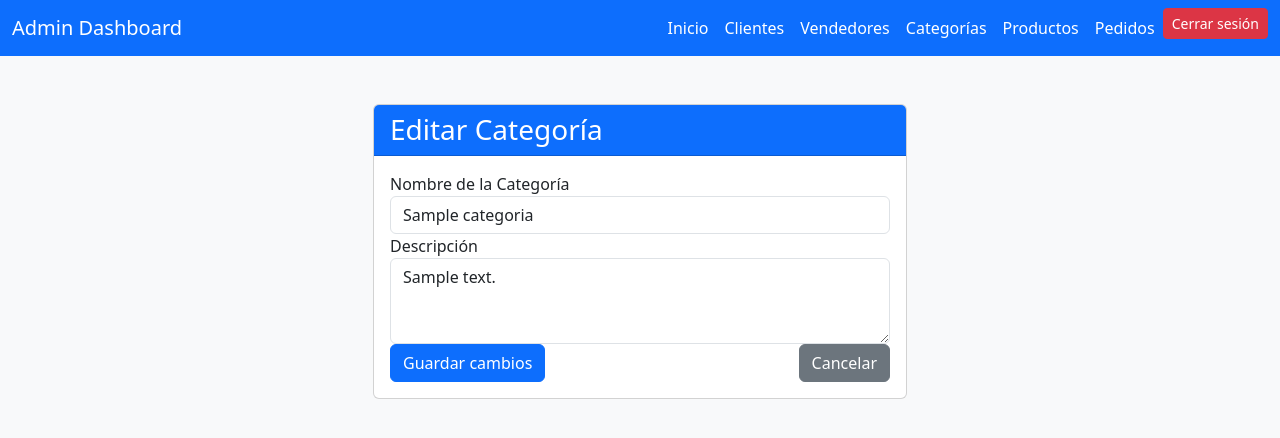
After one commit to violeta070601/tienda-render, a Django app: page /modificarCategoriasAdmin/1/ in a window 1280 px wide. The commit adds this page. Shown: the top 438 px of the page. Run offline with Django 5.2, Linux system fonts and the light colour scheme; a user stored in the database is signed in; tables that the repository leaves empty hold one stand-in row (values such as "Sample post").

Commit message:
Gestionar categorias admin finalizado

```diff
--- /dev/null
+++ b/tiendaVirtual/tienda/templates/administrador/categoriasAdmin/modificarCategoriasAdmin.html
@@ -0,0 +1,34 @@
+{% extends 'administrador/baseAdmin.html' %}
+
+{% block title %}Editar Categoría{% endblock %}
+
+{% block content %}
+<div class="container mt-4">
+    <div class="row justify-content-center">
+        <div class="col-md-6">
+            <div class="card">
+                <div class="card-header bg-primary text-white">
+                    <h3 class="mb-0">Editar Categoría</h3>
+                </div>
+                <div class="card-body">
+                    <form method="POST">
+                        {% csrf_token %}
+                        <div class="form-group">
+                            <label for="nombre">Nombre de la Categoría</label>
+                            <input type="text" name="nombre" id="nombre" class="form-control" value="{{ categoria.nombre }}" required>
+                        </div>
+                        <div class="form-group">
+                            <label for="descripcion">Descripción</label>
+                            <textarea name="descripcion" id="descripcion" class="form-control" rows="3" required>{{ categoria.descripcion }}</textarea>
+                        </div>
+                        <div class="d-flex justify-content-between">
+                            <button type="submit" class="btn btn-primary">Guardar cambios</button>
+                            <a href="{% url 'inicioCategoriasAdmin' %}" class="btn btn-secondary">Cancelar</a>
+                        </div>
+                    </form>
+                </div>
+            </div>
+        </div>
+    </div>
+</div>
+{% endblock %}
--- a/tiendaVirtual/tienda/urls.py
+++ b/tiendaVirtual/tienda/urls.py
@@ -32,4 +32,6 @@ urlpatterns = [
     path('inicioPedidosVendedor/', views.inicioPedidosVendedor, name='inicioPedidosVendedor'),
     path('crearProductoVendedor/', views.crearProductoVendedor, name='crearProductoVendedor'),
     path('gestionarProductosAdmin/', views.gestionarProductosAdmin, name='gestionarProductosAdmin'),
+    path('modificarCategoriasAdmin/<int:categoria_id>/', views.modificarCategoriasAdmin, name='modificarCategoriasAdmin'),
+    path('eliminarCategoriaAdmin/<int:categoria_id>/', views.eliminarCategoriaAdmin, name='eliminarCategoriaAdmin'),
 ]
--- a/tiendaVirtual/tienda/views.py
+++ b/tiendaVirtual/tienda/views.py
@@ -175,14 +175,6 @@ def crearCategoriaAdmin(request):
     return render(request, 'administrador/categoriasAdmin/crearCategoriaAdmin.html')  # Mostrar el formulario
 
 @login_required
-def gestionarCategoriasAdmin(request):
-    # Obtener todas las categorías
-    categorias = Categoria.objects.all()
-
-    # Renderizar la página con las categorías
-    return render(request, 'administrador/categoriasAdmin/gestionarCategoriasAdmin.html', {'categorias': categorias})
-
-@login_required
 def gestionarVendedorAdmin(request):
     # Obtener todos los usuarios con rol de cliente
     clientes = Usuario.objects.filter(rol__nombre="vendedor")  # Filtra los usuarios con rol 'cliente'
@@ -261,3 +253,43 @@ def gestionarProductosAdmin(request):
 
         #Renderizar la página con las categorías
         return render(request, 'administrador/productosAdmin/gestionarProductosAdmin.html', {'productos': productos})
+
+
+@login_required
+def modificarCategoriasAdmin(request, categoria_id):
+    categoria = get_object_or_404(Categoria, id=categoria_id)
+
+    if request.method == 'POST':
+        nombre = request.POST.get('nombre')
+        descripcion = request.POST.get('descripcion')
+
+        # Actualizar la categoría
+        categoria.nombre = nombre
+        categoria.descripcion = descripcion
+        categoria.save()
+
+        # Mensaje de éxito
+        messages.success(request, f"La categoría '{categoria.nombre}' ha sido actualizada correctamente.")
+
+        return redirect('inicioCategoriasAdmin')  # Redirigir a la página de gestión de categorías
+
+    return render(request, 'administrador/categoriasAdmin/modificarCategoriasAdmin.html', {'categoria': categoria})
+
+@login_required
+def eliminarCategoriaAdmin(request, categoria_id):
+    categoria = get_object_or_404(Categoria, id=categoria_id)
+
+    # Accede a los productos relacionados de la categoría
+    productos = categoria.producto_set.all()  # Obtén todos los productos de esa categoría
+
+    if productos.exists():
+        # Realiza algo con los productos (por ejemplo, mostrar un mensaje)
+        messages.error(request, f"La categoría {categoria.nombre} tiene productos asociados y no puede ser eliminada.")
+        return redirect('gestionarCategoriasAdmin')
+
+    if request.method == 'POST':
+        categoria.delete()  # Eliminar la categoría
+        messages.success(request, f"La categoría '{categoria.nombre}' ha sido eliminada correctamente.")
+        return redirect('gestionarCategoriasAdmin')
+
+    return render(request, 'administrador/categoriasAdmin/eliminarCategoriasAdmin.html', {'categoria': categoria})
```
Also changed, not shown: tiendaVirtual/tienda/templates/administrador/categoriasAdmin/eliminarCategoriasAdmin.html (added, +30 -0 lines), tiendaVirtual/tienda/templates/administrador/categoriasAdmin/gestionarCategoriasAdmin.html (+21 -3 lines).
